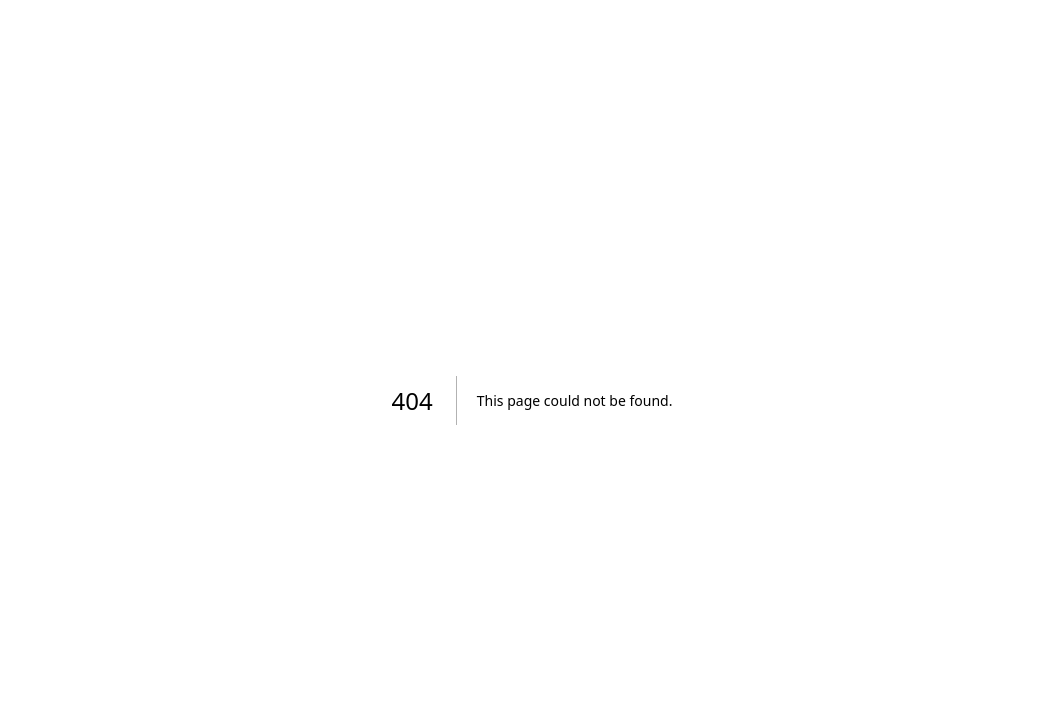
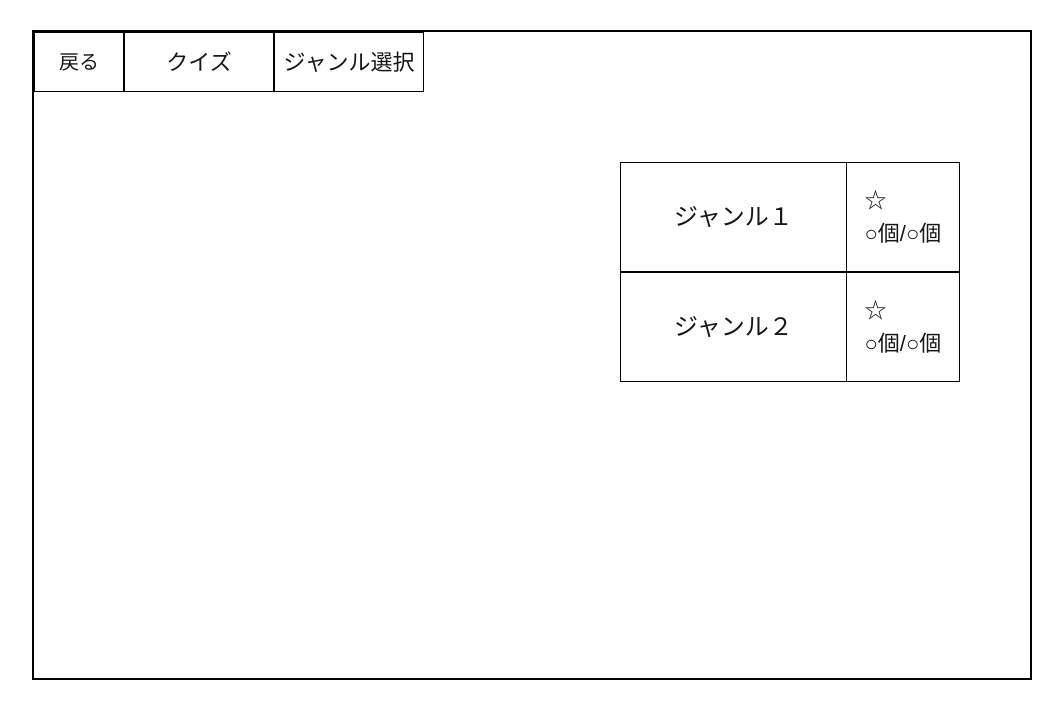
Before and after one commit to 251018-hinokuma/AltF4, a Next.js app: page /quiz_genre in a window 1280 px wide. Before the commit this address had no page. Shown: the top 718 px of the page, without its empty margins (108-1171 px from the left). Built offline with nearby package versions, Linux system fonts and the light colour scheme.

Commit message:
クイズジャンル作成

```diff
--- /dev/null
+++ b/app/quiz_genre/page.js
@@ -0,0 +1,43 @@
+import "./style.css";
+
+export default function QuizGenre() {
+  return (
+    <div className="page">
+
+      <div className="top">
+        <button className="menu">戻る</button>
+        <div className="title">クイズ</div>
+        <div className="title">ジャンル選択</div>
+      </div>
+
+      <div className="content">
+
+        <div className="genreBox">
+          <div className="genreName">
+            ジャンル１
+          </div>
+
+          <div className="starArea">
+            ☆
+            <br />
+            ○個/○個
+          </div>
+        </div>
+
+        <div className="genreBox">
+          <div className="genreName">
+            ジャンル２
+          </div>
+
+          <div className="starArea">
+            ☆
+            <br />
+            ○個/○個
+          </div>
+        </div>
+
+      </div>
+
+    </div>
+  );
+}
--- /dev/null
+++ b/app/quiz_genre/style.css
@@ -0,0 +1,61 @@
+.page{
+    width:1000px;
+    height:650px;
+    margin:30px auto;
+    border:2px solid black;
+    background:white;
+}
+
+.top{
+    display:flex;
+    height:60px;
+}
+
+.menu{
+    width:90px;
+    border:1px solid black;
+    background:white;
+    font-size:20px;
+}
+
+.title{
+    width:150px;
+    border:1px solid black;
+    display:flex;
+    justify-content:center;
+    align-items:center;
+    font-size:22px;
+}
+
+.content{
+    display:flex;
+    flex-direction:column;
+    align-items:flex-end;
+    padding:70px;
+    gap:0;
+}
+
+.genreBox{
+    width:340px;
+    height:110px;
+    display:flex;
+    border:1px solid black;
+}
+
+.genreName{
+    flex:2;
+    display:flex;
+    justify-content:center;
+    align-items:center;
+    border-right:1px solid black;
+    font-size:24px;
+}
+
+.starArea{
+    flex:1;
+    display:flex;
+    flex-direction:column;
+    justify-content:center;
+    align-items:center;
+    font-size:22px;
+}
```
Also changed, not shown: app/quiz_stage/page.tsx (added).
